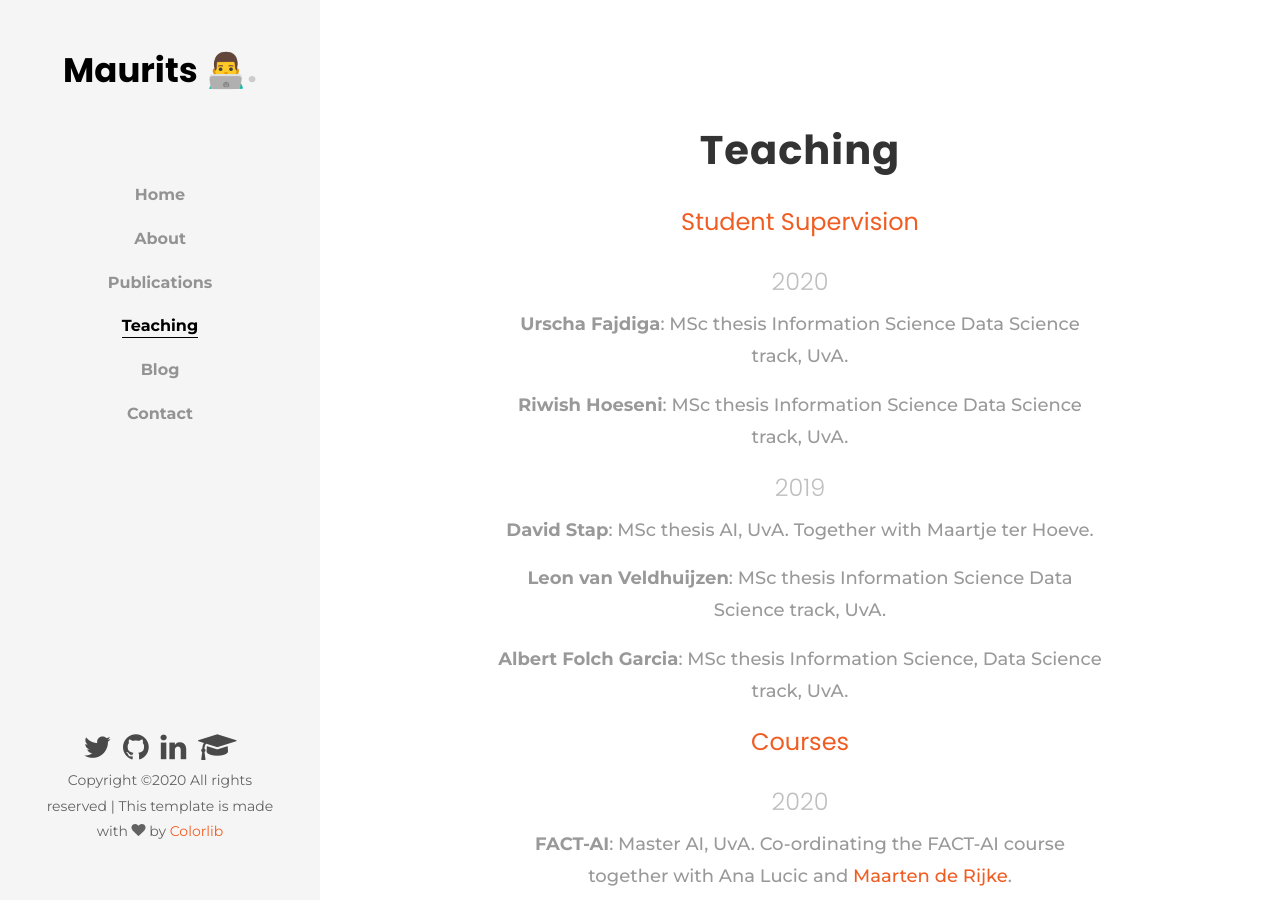
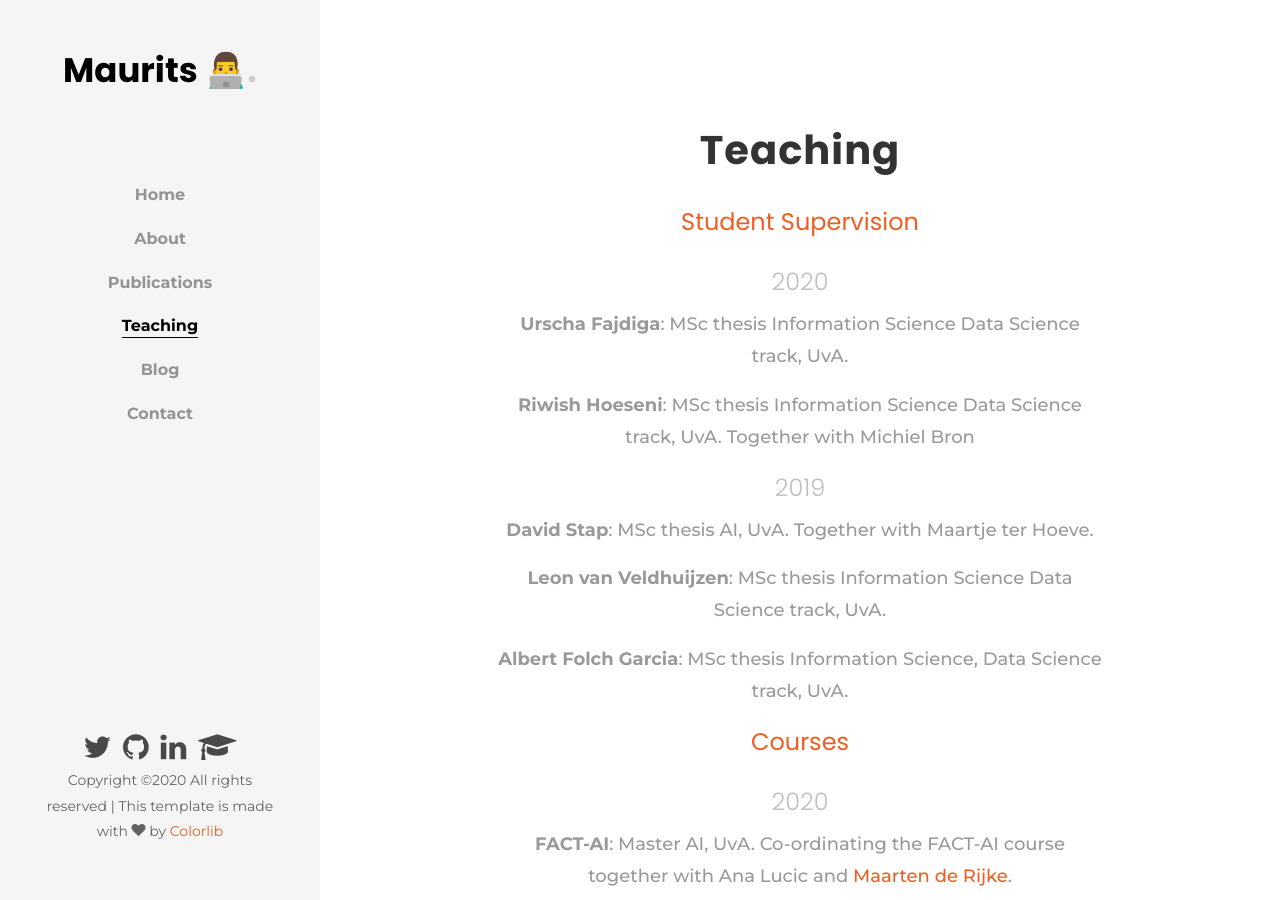
Before and after one commit to MauritsBleeker/mauritsbleeker.github.io, a Jekyll site: the page built from teaching.md, in a window 1280 px wide and 900 px high. Built offline with Jekyll 4.4.1, drawn with Linux system fonts in a browser that asks for light colours; some web fonts are replaced.

Commit message:
updated teaching page

```diff
--- a/_layouts/teaching.html
+++ b/_layouts/teaching.html
@@ -13,7 +13,7 @@
                     <h2 class="mb-4 subheading orange-heading"><b>Student Supervision</b></h2>
                     <h3 class="subheading">2020</h3>
                     <p><b>Urscha Fajdiga</b>: MSc thesis Information Science Data Science track, UvA.</p>
-                    <p><b>Riwish Hoeseni</b>: MSc thesis Information Science Data Science track, UvA.</p>
+                    <p><b>Riwish Hoeseni</b>: MSc thesis Information Science Data Science track, UvA. Together with Michiel Bron</p>
                     <h3 class="subheading">2019</h3>
                     <p><b>David Stap</b>: MSc thesis AI, UvA. Together with Maartje ter Hoeve.</p>
                     <p><b>Leon van Veldhuijzen</b>: MSc thesis Information Science Data Science track, UvA.</p>
```
